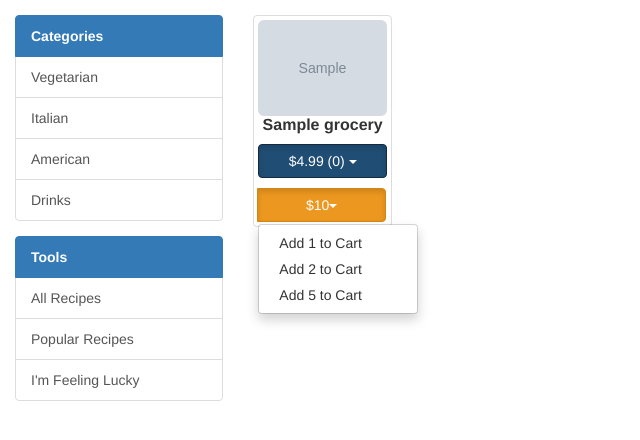
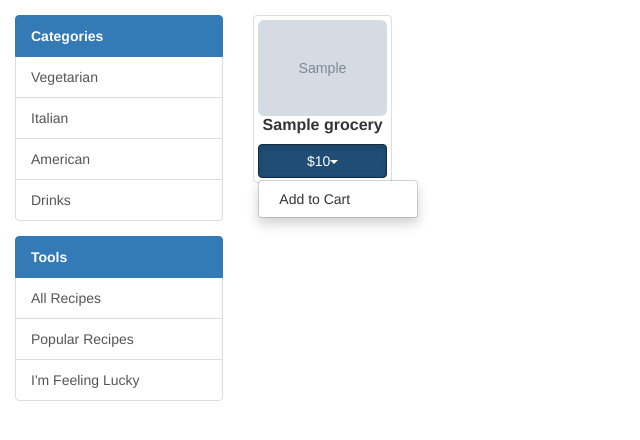
Before and after one commit to bkennedy04/E-commerce, a PHP site: page /grocery.php in a window 1280 px wide, after a click that opens the changed part. Shown: the part 52-492 px from the top of the page, without its empty margins (0-640 px from the left). Run offline with PHP 8.4, Linux system fonts and the light colour scheme; tables that the repository leaves empty or names only in its code hold one stand-in row (values such as "Sample post"); grey boxes marked "Sample" are stand-in pictures; a stand-in replaces the project's code that opens the database connection; some libraries are stand-ins or nearby versions.

```diff
--- a/website/get_ingredients.php
+++ b/website/get_ingredients.php
@@ -26,7 +26,7 @@ if ($result1->num_rows > 0) {
           <img src="<?php echo $row["img"];?>" alt="<?php echo $row["title"];?>" class="img-rounded" />
             <h3 style="text-align: center"><?php echo $row["title"];?></h3>
             <div class="btn-group btn-block">
-			  <button type="button" class="btn btn-warning dropdown-toggle" data-toggle="dropdown" aria-haspopup="true" aria-expanded="true">
+			  <button type="button" class="btn btn-primary dropdown-toggle" data-toggle="dropdown" aria-haspopup="true" aria-expanded="true">
 				$<?php echo $row["price"];?><span class="caret"></span>
 			  </button>
 			  <ul class="dropdown-menu">
--- a/website/grocery.php
+++ b/website/grocery.php
@@ -3,7 +3,7 @@
 	include "header.php";
 	include "db_connect.php";
 
-	$query0 = "SELECT title, img, price FROM grocery";
+	$query0 = "SELECT title, img, price FROM grocery ORDER BY title";
 	$result0 = $conn->query($query0);
 ?>
 
@@ -22,14 +22,10 @@
             <h3 style="text-align: center"><?php echo $row["title"];?></h3>
             <div class="btn-group btn-block">
 			  <button type="button" class="btn btn-primary dropdown-toggle" data-toggle="dropdown" aria-haspopup="true" aria-expanded="true">
-				$4.99 (0) <span class="caret"></span>
-			  <button type="button" class="btn btn-warning dropdown-toggle" data-toggle="dropdown" aria-haspopup="true" aria-expanded="true">
 				$<?php echo $row["price"];?><span class="caret"></span>
 			  </button>
 			  <ul class="dropdown-menu">
-				<li><a href="#">Add 1 to Cart</a></li>
-				<li><a href="#">Add 2 to Cart</a></li>
-				<li><a href="#">Add 5 to Cart</a></li>
+				<li><a href="#">Add to Cart</a></li>
 				<!--li role="separator" class="divider"></li>
 				<li><a href="#">Separated link</a></li-->
 			  </ul>
```
Also changed, not shown: website/feeling_lucky.php (+9 -1 lines).
